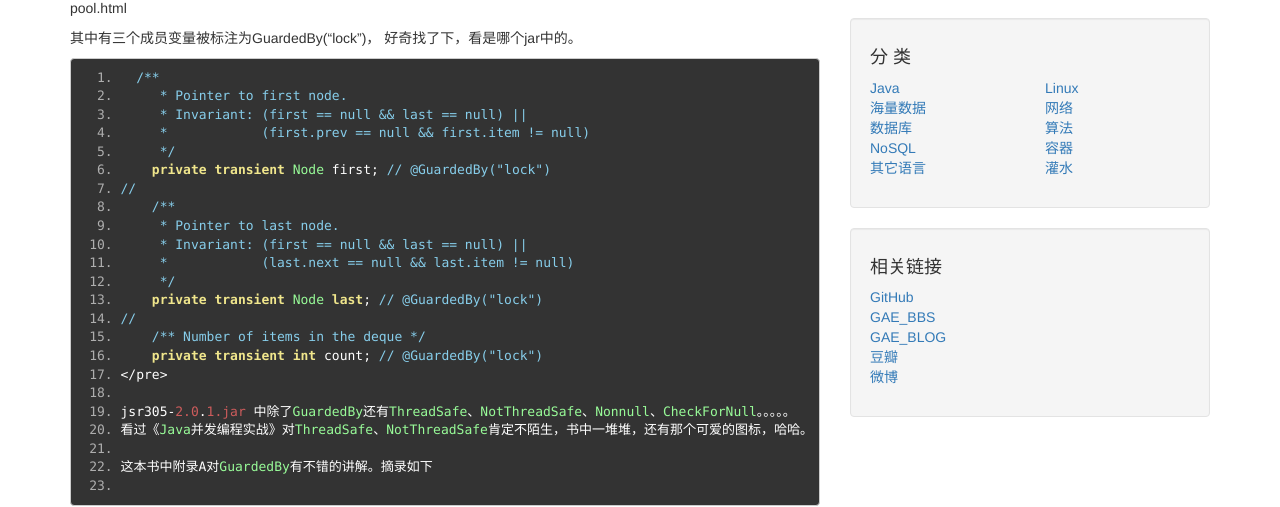
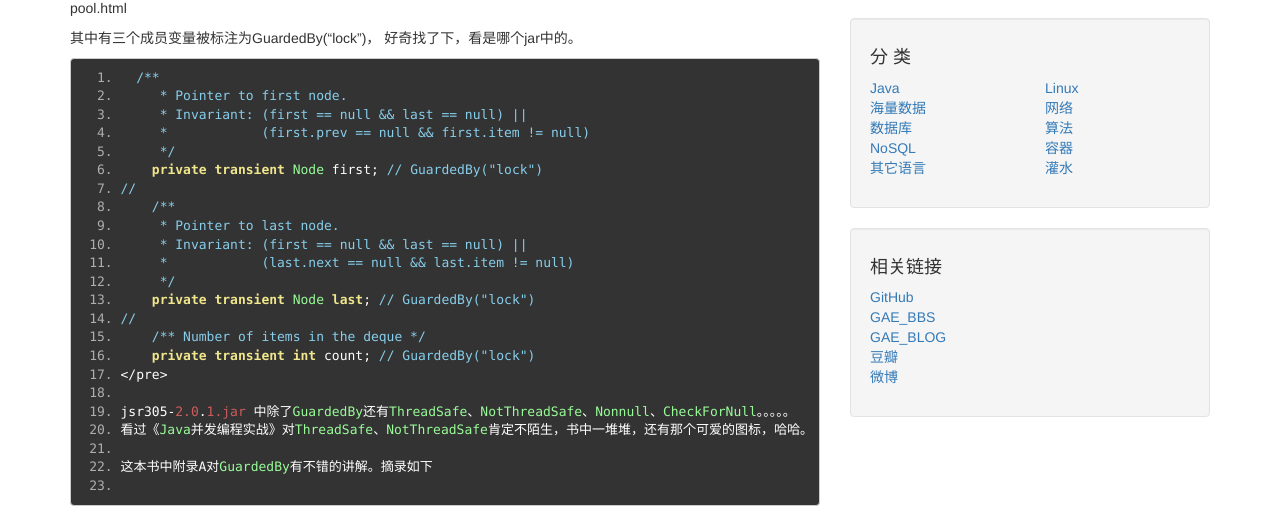
Before and after one commit to liuxinglanyue/blog, a Jekyll site: the page built from _posts/2014-12-19-thread-GuardedBy.markdown, in a window 1280 px wide and 964 px high. Shown: the part 186-693 px from the top of the window. Built offline with Jekyll 4.4.1, drawn with Linux system fonts in a browser that asks for light colours; nearby versions of some CDN libraries; Markdown is read by kramdown in place of the engine named in the settings; comment, search, counter and statistics services are not loaded.

```diff
--- a/_posts/2014-12-19-thread-GuardedBy.markdown
+++ b/_posts/2014-12-19-thread-GuardedBy.markdown
@@ -14,17 +14,17 @@ tags: [thread,threadSafe,guardedBy,jsr305]
      * Invariant: (first == null && last == null) ||
      *            (first.prev == null && first.item != null)
      */
-    private transient Node<E> first; // @GuardedBy("lock")
+    private transient Node<E> first; // GuardedBy("lock")
 //
     /**
      * Pointer to last node.
      * Invariant: (first == null && last == null) ||
      *            (last.next == null && last.item != null)
      */
-    private transient Node<E> last; // @GuardedBy("lock")
+    private transient Node<E> last; // GuardedBy("lock")
 //
     /** Number of items in the deque */
-    private transient int count; // @GuardedBy("lock")
+    private transient int count; // GuardedBy("lock")
 </pre>
 
 jsr305-2.0.1.jar 中除了GuardedBy还有ThreadSafe、NotThreadSafe、Nonnull、CheckForNull。。。。。
```
